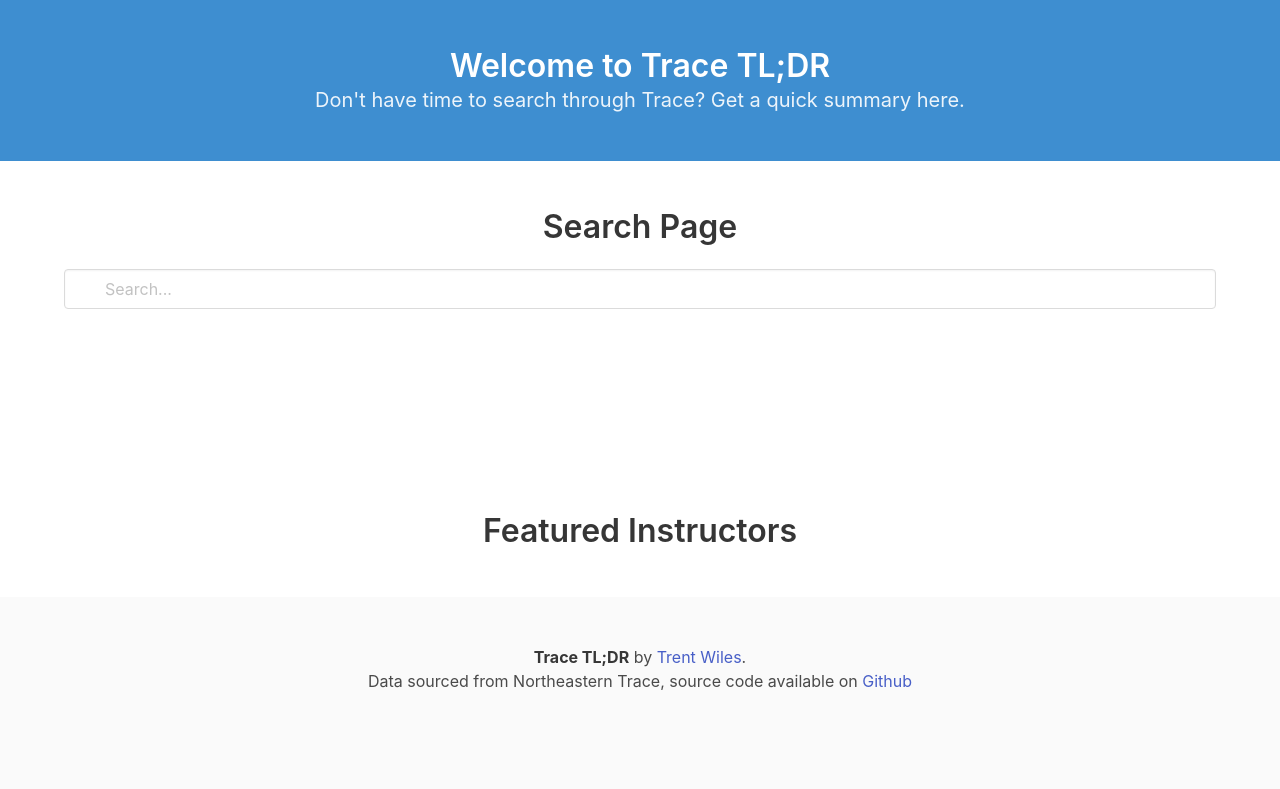
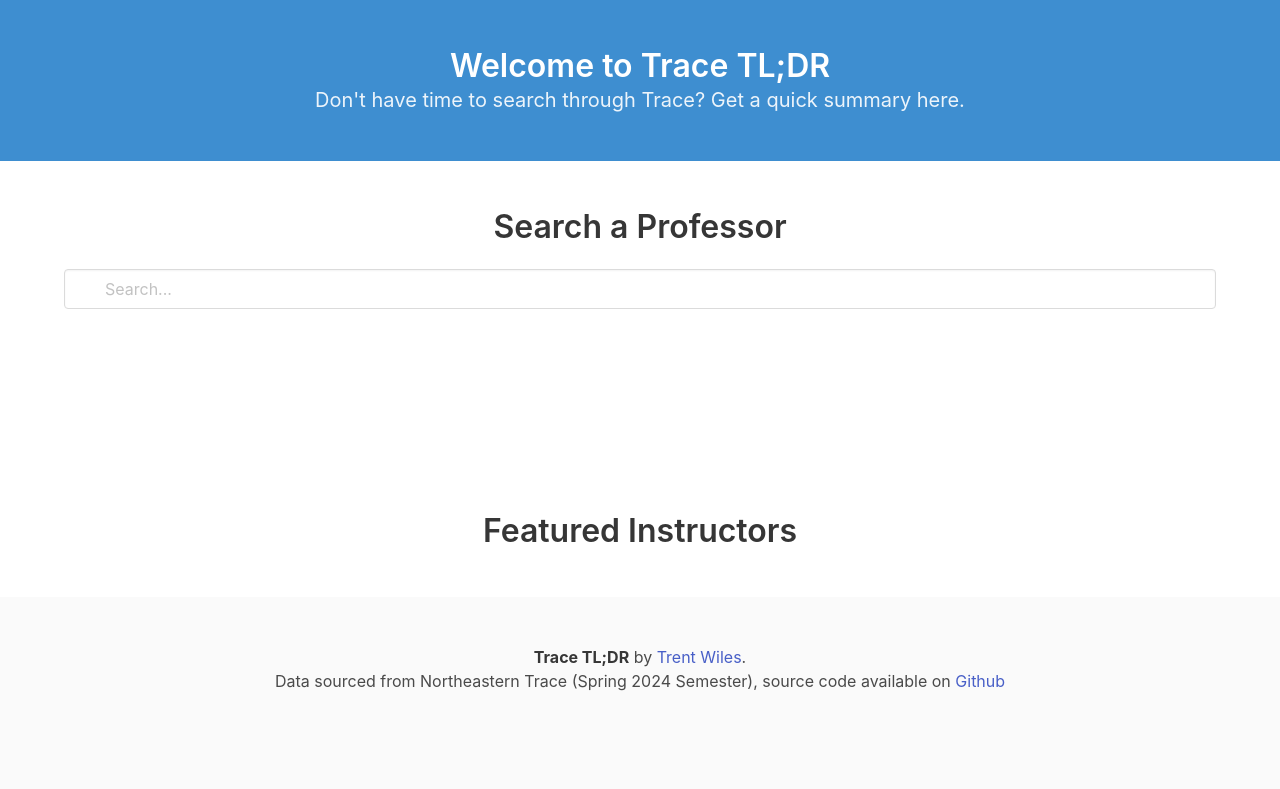
Before and after one commit to trentwiles/TraceTLDR, a Flask app: page / in a window 1280 px wide. Shown: the part 52-841 px from the top of the page. Run offline with Flask 3, Linux system fonts and the light colour scheme; data that the repository does not hold is empty.

Commit message:
data clarification

```diff
--- a/templates/footer.html
+++ b/templates/footer.html
@@ -20,7 +20,7 @@
         <p>
             <strong>Trace TL;DR</strong> by <a href="https://www.trentwiles.com">Trent Wiles</a>.
             <br>
-            Data sourced from Northeastern Trace, source code available on <a
+            Data sourced from Northeastern Trace (Spring 2024 Semester), source code available on <a
                 href="https://github.com/trentwiles/tracetldr">Github</a>
         </p>
     </div>
--- a/templates/index.html
+++ b/templates/index.html
@@ -13,7 +13,7 @@
 <section class="section">
     <div class="container">
 
-        <h1 class="title has-text-centered">Search Page</h1>
+        <h1 class="title has-text-centered">Search a Professor</h1>
 
         <div class="field">
             <div class="control has-icons-left">
```
